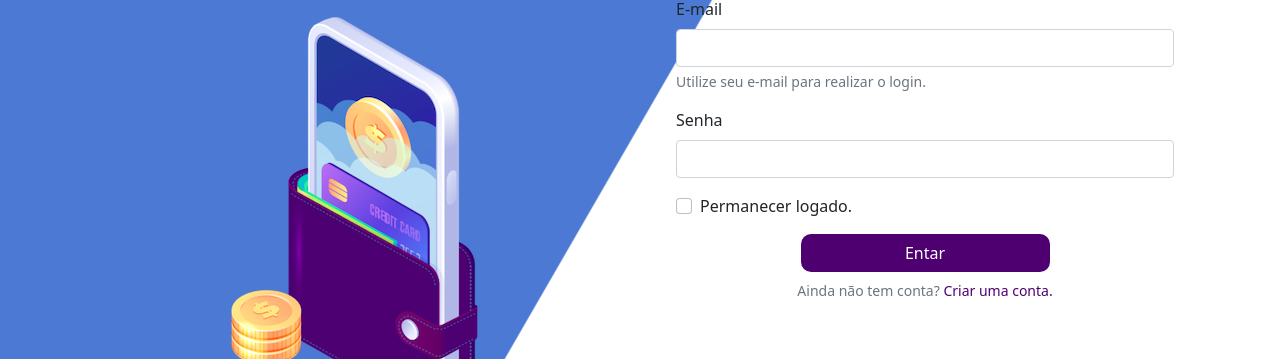
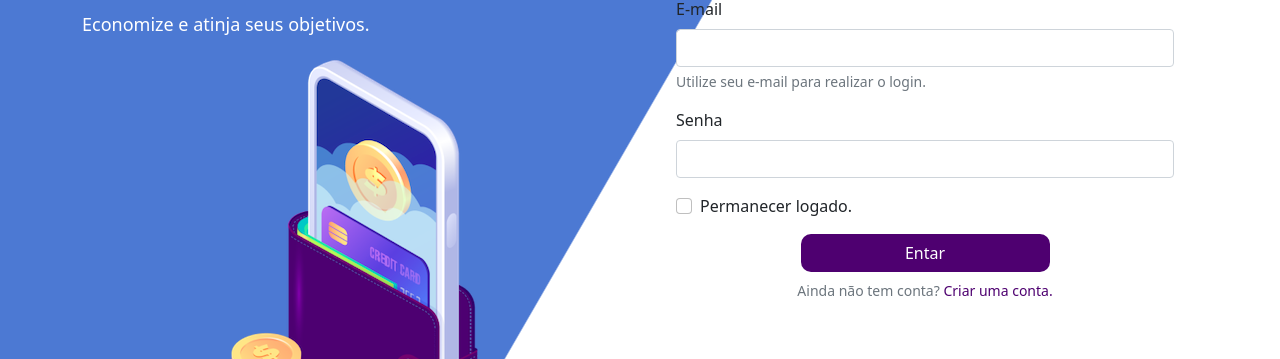
Before and after one commit to ivondf68-eng/niquel, a plain HTML site: page index.html in a window 1280 px wide. Shown: the part 123-482 px from the top of the page. Drawn offline with nearby package versions, Linux system fonts and the light colour scheme.

Commit message:
Adicao paragrafo text login

```diff
--- a/index.html
+++ b/index.html
@@ -15,6 +15,8 @@
                     <div class="text-login">
                         <p>Ajuste suas finanças de forma fácil. </p>
                         <p>Controle seu deinheiro e investimentos. </p>
+                        <p>Economize e atinja seus objetivos.</p>
+
                     </div>
                     <div class="text-center">
                         <img src="./assets/images/pocket.png" alt="image pocket" class="img-fluid">
```
